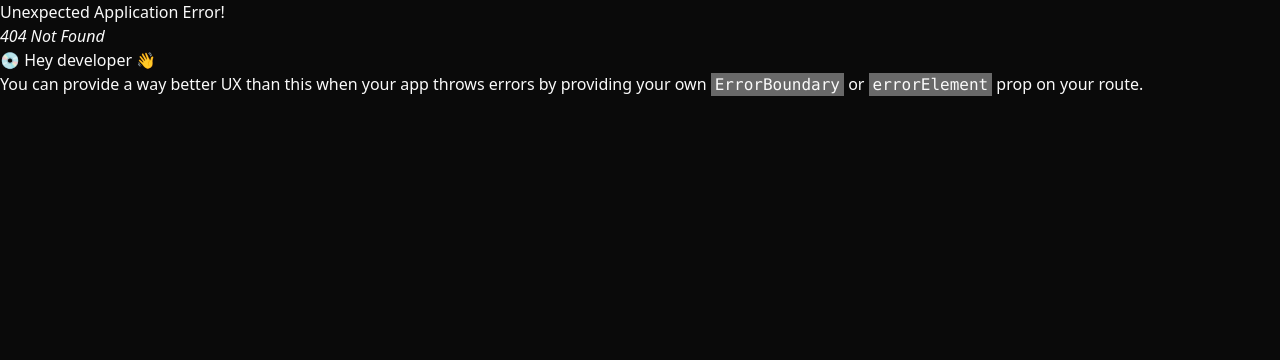
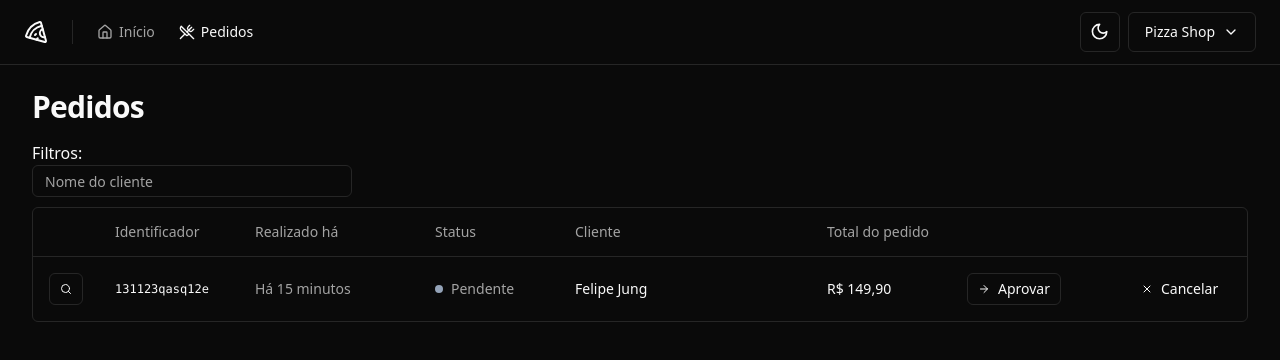
Before and after one commit to felipe-jm/pizza-shop, a React (Vite) app: page /orders in a window 1280 px wide. Before the commit this address had no page. Shown: the top 360 px of the page. Built offline with nearby package versions, Linux system fonts and the light colour scheme.

Commit message:
Add table

```diff
--- a/src/components/header.tsx
+++ b/src/components/header.tsx
@@ -18,7 +18,7 @@ export function Header() {
             <Home className="h-4 w-4" />
             Início
           </NavLink>
-          <NavLink to="/">
+          <NavLink to="/orders">
             <UtensilsCrossed className="h-4 w-4" />
             Pedidos
           </NavLink>
--- a/src/components/ui/button.tsx
+++ b/src/components/ui/button.tsx
@@ -22,6 +22,7 @@ const buttonVariants = cva(
       size: {
         default: "h-10 px-4 py-2",
         sm: "h-9 rounded-md px-3",
+        xs: "h-8 px-2.5",
         lg: "h-11 rounded-md px-8",
         icon: "h-10 w-10",
       },
--- /dev/null
+++ b/src/components/ui/table.tsx
@@ -0,0 +1,117 @@
+import * as React from "react"
+
+import { cn } from "@/lib/utils"
+
+const Table = React.forwardRef<
+  HTMLTableElement,
+  React.HTMLAttributes<HTMLTableElement>
+>(({ className, ...props }, ref) => (
+  <div className="relative w-full overflow-auto">
+    <table
+      ref={ref}
+      className={cn("w-full caption-bottom text-sm", className)}
+      {...props}
+    />
+  </div>
+))
+Table.displayName = "Table"
+
+const TableHeader = React.forwardRef<
+  HTMLTableSectionElement,
+  React.HTMLAttributes<HTMLTableSectionElement>
+>(({ className, ...props }, ref) => (
+  <thead ref={ref} className={cn("[&_tr]:border-b", className)} {...props} />
+))
+TableHeader.displayName = "TableHeader"
+
+const TableBody = React.forwardRef<
+  HTMLTableSectionElement,
+  React.HTMLAttributes<HTMLTableSectionElement>
+>(({ className, ...props }, ref) => (
+  <tbody
+    ref={ref}
+    className={cn("[&_tr:last-child]:border-0", className)}
+    {...props}
+  />
+))
+TableBody.displayName = "TableBody"
+
+const TableFooter = React.forwardRef<
+  HTMLTableSectionElement,
+  React.HTMLAttributes<HTMLTableSectionElement>
+>(({ className, ...props }, ref) => (
+  <tfoot
+    ref={ref}
+    className={cn(
+      "border-t bg-muted/50 font-medium [&>tr]:last:border-b-0",
+      className
+    )}
+    {...props}
+  />
+))
+TableFooter.displayName = "TableFooter"
+
+const TableRow = React.forwardRef<
+  HTMLTableRowElement,
+  React.HTMLAttributes<HTMLTableRowElement>
+>(({ className, ...props }, ref) => (
+  <tr
+    ref={ref}
+    className={cn(
+      "border-b transition-colors hover:bg-muted/50 data-[state=selected]:bg-muted",
+      className
+    )}
+    {...props}
+  />
+))
+TableRow.displayName = "TableRow"
+
+const TableHead = React.forwardRef<
+  HTMLTableCellElement,
+  React.ThHTMLAttributes<HTMLTableCellElement>
+>(({ className, ...props }, ref) => (
+  <th
+    ref={ref}
+    className={cn(
+      "h-12 px-4 text-left align-middle font-medium text-muted-foreground [&:has([role=checkbox])]:pr-0",
+      className
+    )}
+    {...props}
+  />
+))
+TableHead.displayName = "TableHead"
+
+const TableCell = React.forwardRef<
+  HTMLTableCellElement,
+  React.TdHTMLAttributes<HTMLTableCellElement>
+>(({ className, ...props }, ref) => (
+  <td
+    ref={ref}
+    className={cn("p-4 align-middle [&:has([role=checkbox])]:pr-0", className)}
+    {...props}
+  />
+))
+TableCell.displayName = "TableCell"
+
+const TableCaption = React.forwardRef<
+  HTMLTableCaptionElement,
+  React.HTMLAttributes<HTMLTableCaptionElement>
+>(({ className, ...props }, ref) => (
+  <caption
+    ref={ref}
+    className={cn("mt-4 text-sm text-muted-foreground", className)}
+    {...props}
+  />
+))
+TableCaption.displayName = "TableCaption"
+
+export {
+  Table,
+  TableHeader,
+  TableBody,
+  TableFooter,
+  TableHead,
+  TableRow,
+  TableCell,
+  TableCaption,
+}
--- /dev/null
+++ b/src/pages/app/orders/orders.tsx
@@ -0,0 +1,85 @@
+import { ArrowRight, Search, X } from "lucide-react";
+import { Helmet } from "react-helmet-async";
+
+import { Button } from "@/components/ui/button";
+import { Input } from "@/components/ui/input";
+import {
+  Table,
+  TableBody,
+  TableCell,
+  TableHead,
+  TableHeader,
+  TableRow,
+} from "@/components/ui/table";
+
+export function Orders() {
+  return (
+    <>
+      <Helmet title="Pedidos" />
+      <div className="flex flex-col gap-4">
+        <h1 className="text-3xl font-bold tracking-tight">Pedidos</h1>
+      </div>
+      <div className="space-y-2.5">
+        <form>
+          <span className="flex items-center gap-2">Filtros:</span>
+          <Input placeholder="Nome do cliente" className="h-8 w-[320px]" />
+        </form>
+
+        <div className="rounded-md border">
+          <Table>
+            <TableHeader>
+              <TableRow>
+                <TableHead className="w-[64px]"></TableHead>
+                <TableHead className="w-[140px]">Identificador</TableHead>
+                <TableHead className="w-[180px]">Realizado há</TableHead>
+                <TableHead className="w-[140px]">Status</TableHead>
+                <TableHead>Cliente</TableHead>
+                <TableHead className="w-[140px]">Total do pedido</TableHead>
+                <TableHead className="w-[164px]"></TableHead>
+                <TableHead className="w-[132px]"></TableHead>
+              </TableRow>
+            </TableHeader>
+            <TableBody>
+              <TableRow>
+                <TableCell>
+                  <Button variant="outline" size="xs">
+                    <Search className="h-3 w-3" />
+                    <span className="sr-only">Detalhes do pedido</span>
+                  </Button>
+                </TableCell>
+                <TableCell className="font-mono text-xs font-medium">
+                  131123qasq12e
+                </TableCell>
+                <TableCell className="text-muted-foreground">
+                  Há 15 minutos
+                </TableCell>
+                <TableCell>
+                  <div className="flex items-center gap-2">
+                    <span className="h-2 w-2 rounded-full bg-slate-400"></span>
+                    <span className="font-medium text-muted-foreground">
+                      Pendente
+                    </span>
+                  </div>
+                </TableCell>
+                <TableCell className="font-medium">Felipe Jung</TableCell>
+                <TableCell className="font-medium">R$ 149,90</TableCell>
+                <TableCell>
+                  <Button variant="outline" size="xs">
+                    <ArrowRight className="mr-2 h-3 w-3" />
+                    Aprovar
+                  </Button>
+                </TableCell>
+                <TableCell>
+                  <Button variant="ghost" size="xs">
+                    <X className="mr-2 h-3 w-3" />
+                    Cancelar
+                  </Button>
+                </TableCell>
+              </TableRow>
+            </TableBody>
+          </Table>
+        </div>
+      </div>
+    </>
+  );
+}
--- a/src/routes.tsx
+++ b/src/routes.tsx
@@ -3,6 +3,7 @@ import { createBrowserRouter } from "react-router-dom";
 import { AppLayout } from "./pages/_layouts/app";
 import { AuthLayout } from "./pages/_layouts/auth";
 import { Dashboard } from "./pages/app/dashboard";
+import { Orders } from "./pages/app/orders/orders";
 import { SignIn } from "./pages/auth/sign-in";
 import { SignUp } from "./pages/auth/sign-up";
 
@@ -14,6 +15,10 @@ export const router = createBrowserRouter([
       {
         path: "/",
         element: <Dashboard />,
+      },
+      {
+        path: "/orders",
+        element: <Orders />,
       },
     ],
   },
```
